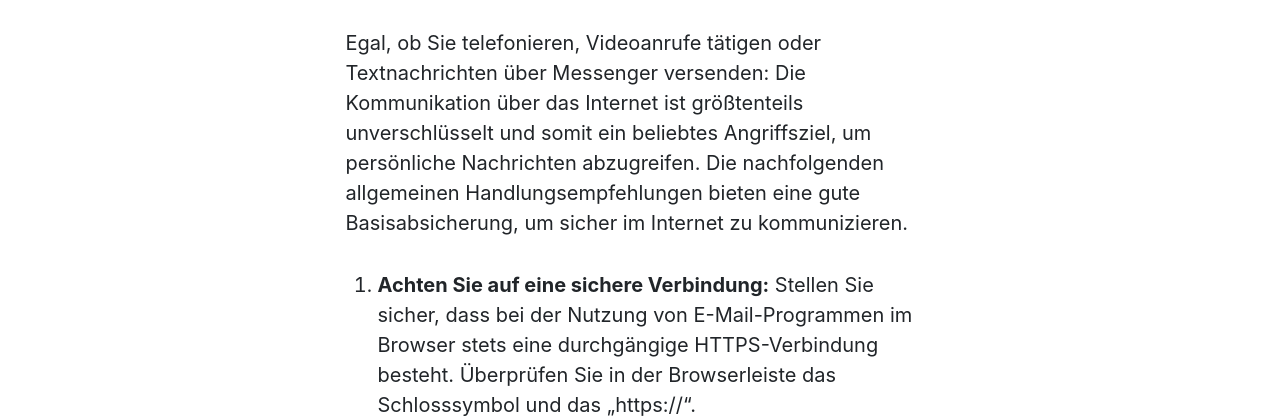
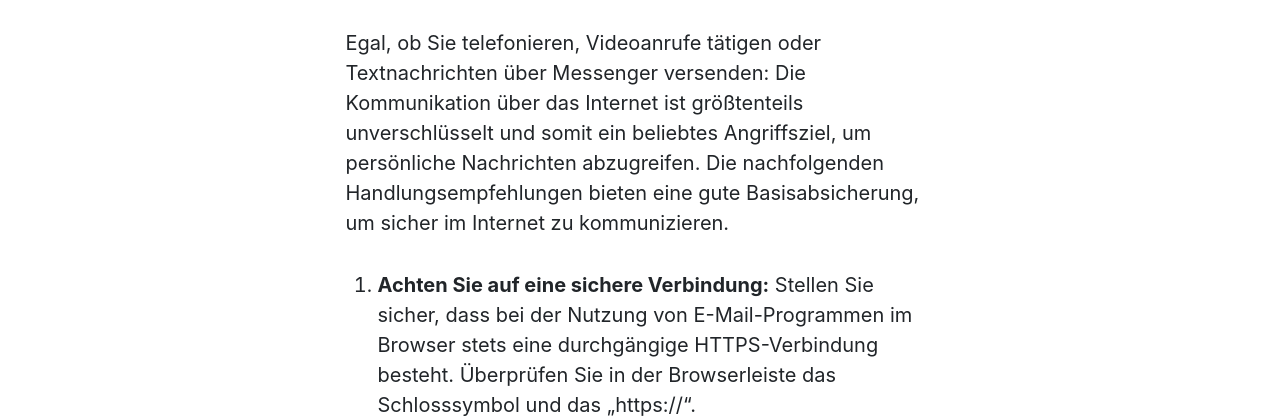
Before and after one commit to SelinaTepe/Allgemeine_Handlungsempfehlungen, a plain HTML site: page communication.html in a window 1280 px wide. Shown: the part 825-1242 px from the top of the page. Drawn offline with Linux system fonts and the light colour scheme.

Commit message:
Update communication.html

```diff
--- a/communication.html
+++ b/communication.html
@@ -80,7 +80,7 @@
                         <div class="intro-text mb-4">
                             <h2>Sichere Kommunikation</h2>
                           </div>
-                        <p>Egal, ob Sie telefonieren, Videoanrufe tätigen oder Textnachrichten über Messenger versenden: Die Kommunikation über das Internet ist größtenteils unverschlüsselt und somit ein beliebtes Angriffsziel, um persönliche Nachrichten abzugreifen. Die nachfolgenden allgemeinen Handlungsempfehlungen bieten eine gute Basisabsicherung, um sicher im Internet zu kommunizieren.</p>
+                        <p>Egal, ob Sie telefonieren, Videoanrufe tätigen oder Textnachrichten über Messenger versenden: Die Kommunikation über das Internet ist größtenteils unverschlüsselt und somit ein beliebtes Angriffsziel, um persönliche Nachrichten abzugreifen. Die nachfolgenden Handlungsempfehlungen bieten eine gute Basisabsicherung, um sicher im Internet zu kommunizieren.</p>
                         <OL>
                             <LI><b>Achten Sie auf eine sichere Verbindung:</b> Stellen Sie sicher, dass bei der Nutzung von E-Mail-Programmen im Browser stets eine durchgängige HTTPS-Verbindung besteht. Überprüfen Sie in der Browserleiste das Schlosssymbol und das „https://“.</LI>
                             <LI><b>Nutzen Sie Messenger-Dienste mit Ende-zu-Ende-Verschlüsselung:</b> Wählen Sie nur Dienste, die eine Ende-zu-Ende-Verschlüsselung unterstützen, um die Sicherheit Ihrer Nachrichten zu gewährleisten. </LI>
```
